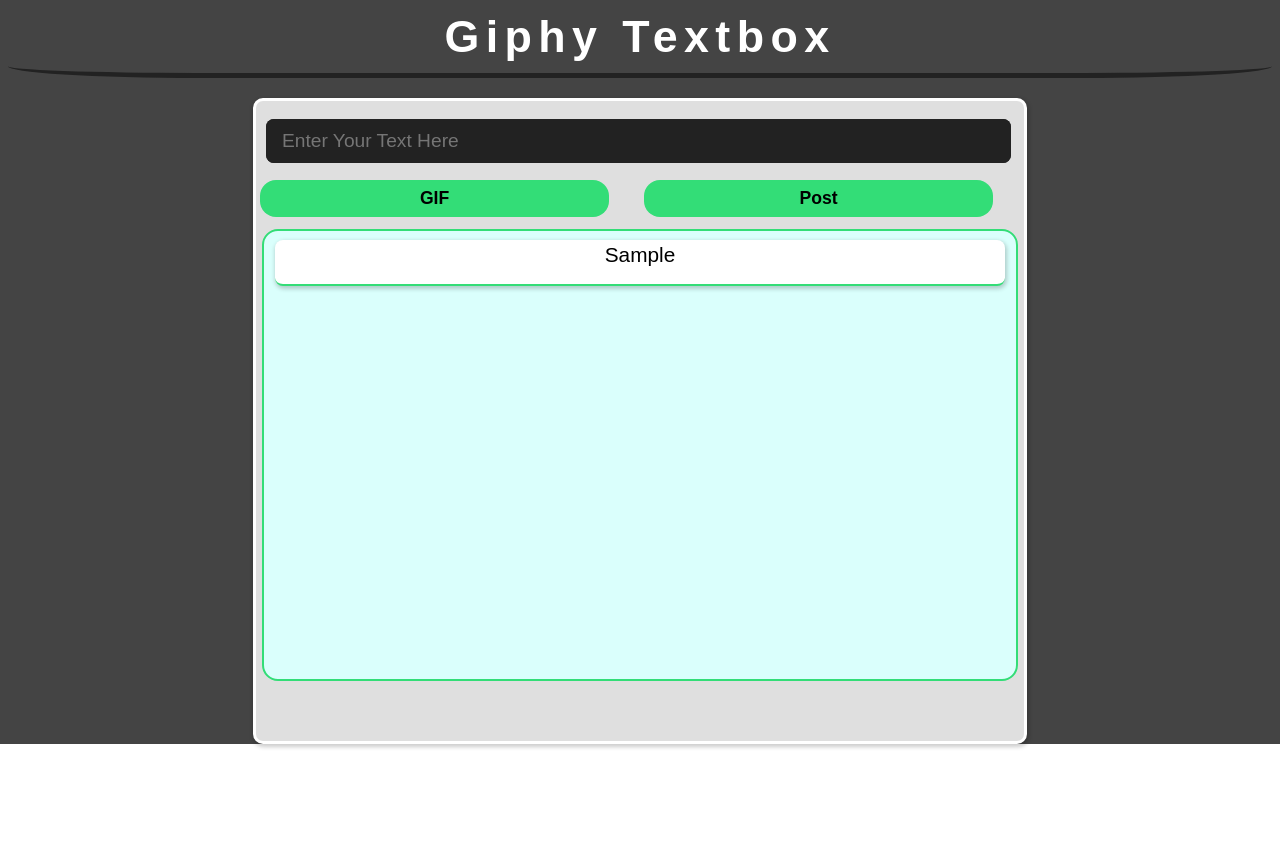
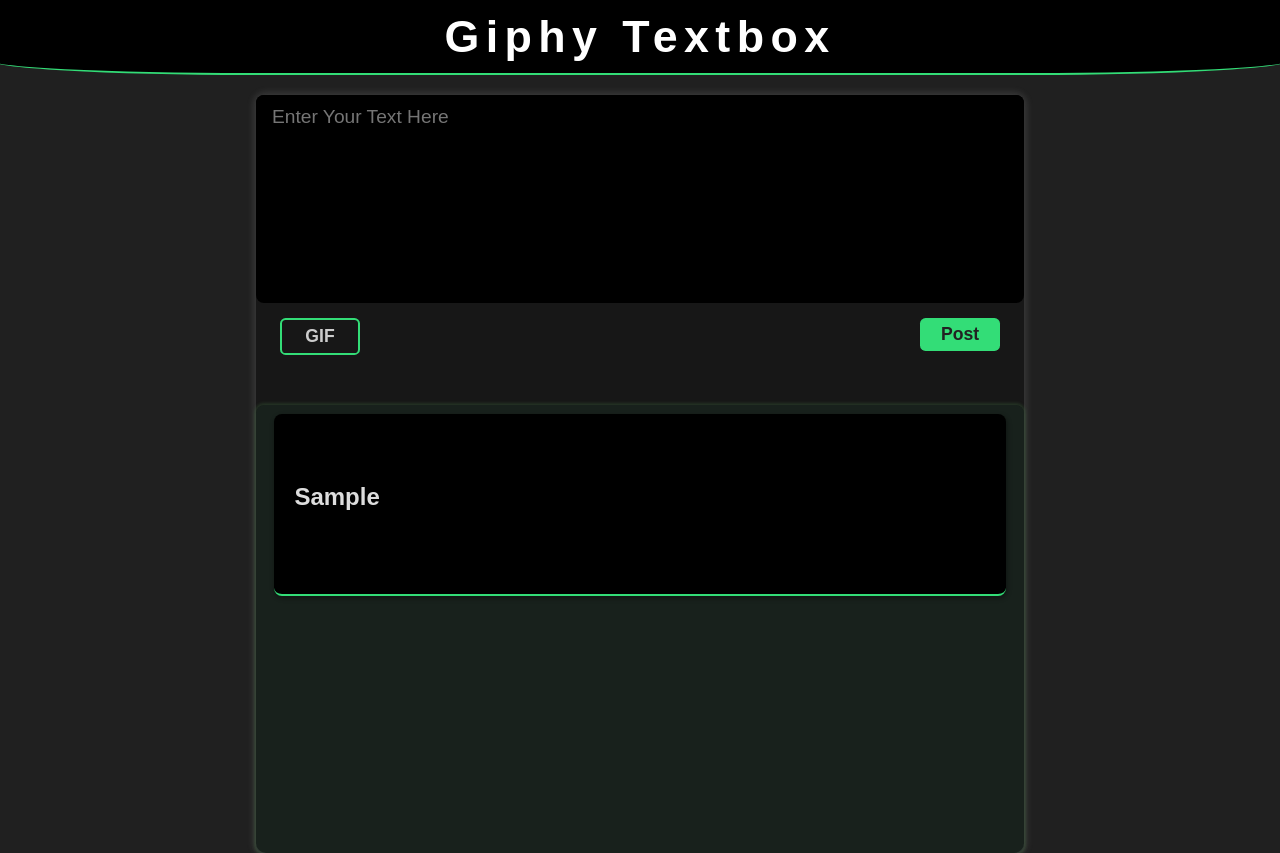
Before and after one commit to sk-roy98/codemancers-machine_coding, a React (Create React App) app: page / in a window 1280 px wide. Both pictures are taken after typing "Sample" into the empty fields and a click on the button "Post". Before the commit the page ends 800 px from the top, so only its background shows below. Built offline with nearby package versions, Linux system fonts and the light colour scheme.

Commit message:
before-loading

```diff
--- a/src/App.css
+++ b/src/App.css
@@ -5,38 +5,46 @@
 .App {
   font-family: sans-serif;
   text-align: center;
-  background-color: #444;
-  /* width: 100%; */
+  background-color: #202020;
+  width: 100%;
+  overflow: hidden;
   height: 100%;
   display: flex;
   flex-direction: column;
   align-items: center;
+
 }
+
 h1 {
   color: #fff;
+  background-color: #000;
   font-size: 2.8rem;
   letter-spacing: 0.4rem;
-  width: 97%;
-  border-bottom: 5px solid #222;
-  border-radius: 15%;
+  width: 100%;
+  border-bottom: 2px solid #3d7;
+  border-bottom-left-radius: 20%;
+  border-bottom-right-radius: 20%;
   padding: 0.7rem;
   margin-bottom: 1.2rem;
 }
 section {
   width: 60%;
   min-height: 80vh;
-  border: 3px solid #fff;
+  display: flex;
+  align-items: center;
+  flex-direction: column;
   border-radius: 10px;
-  background-color: #dfdfdf;
-  box-shadow: 1px 2px 4px 1px rgba(0, 0, 0, 0.2);
+  background-color: #171717;
+  box-shadow: 0px 0 6px 3px rgba(150, 150, 150, 0.2);
 }
 .inputBox {
   display: flex;
   flex-wrap: wrap;
-  margin: 18px 0 7px 10px;
-  width: 97%;
+  margin-bottom: 10px;
+  width: 100%;
+  min-height: 13rem;
   justify-content: center;
-  background-color: #222;
+  background-color: #000;
   border-radius: 0.5rem;
   /* align-items: center; */
 }
@@ -44,7 +52,7 @@
   padding: 0.8rem 1rem;
   width: 100%;
   height: 1.2rem;
-  background-color: #222;
+  background-color: #000;
   color: #ddd;
   border: none;
   border-radius: 0.5rem;
@@ -56,23 +64,57 @@
   outline: none;
   border-bottom: 3px solid #3d7;
 }
+.cross {
+  background-color:#3d7;
+  display: flex;
+  justify-content: center;
+  align-content: center;
+  width:20px;
+  height:20px;
+  padding:2px;
+  border-radius: 50%;
+  font-size: small;
+  position:absolute;
+  top:-13px;
+  right:-13px;
+  cursor: pointer;
+  color:#000
+}
 .buttonDiv {
   display: flex;
   width: 100%;
-  padding: 10px 0;
+  height:2rem;
+  padding: 10px 0 ;
+  justify-content: space-evenly;
   position: relative;
-  justify-content: space-between;
 }
-.buttonDiv button {
-  width: Calc(100% / 2.2);
-  padding: 0.5rem 0rem;
-  color: #000;
+.gifButton {
+  width:5rem;
+  padding: 0.4rem 0rem;
+  color: #ccc;
   font-size: 1.1rem;
   font-weight: bold;
   margin: 0 4px;
-  border-radius: 1rem;
+  border-radius: 0.35rem;
+  border: 2px solid #3d7;
+  background-color: transparent;
+  position: absolute;
+  left:20px;
+  top:5px;
+}
+.postButton {
+  width:5rem;
+  padding: 0.4rem 0rem;
+  color: #222;
+  font-size: 1.1rem;
+  font-weight: bold;
+  margin: 0 4px;
+  border-radius: 0.35rem;
   border: none;
   background-color: #3d7;
+  position: absolute;
+  right:20px;
+  top:5px;
 }
 .gifContainer {
   width: 335px;
@@ -87,7 +129,7 @@
   scrollbar-width: none;
   z-index: 1000;
   position: absolute;
-  left: 25px;
+  left: 12px;
   top: 52px;
 }
 .gifContainer::-webkit-scrollbar {
@@ -115,11 +157,12 @@
   display: flex;
   flex-direction: column;
   align-items: center;
+  width:100%;
   min-height: 28rem;
-  background-color: #dafffc;
-  border: 2px solid #3d7;
-  border-radius: 1rem;
-  margin: 2px 6px;
+  background-color: rgba(51, 221, 119, 0.048);
+  box-shadow: 0 0 3px 2px rgba(65, 117, 65, 0.3);
+  border-radius: 0.5rem;
+  margin-top: 40px;
   overflow: scroll;
   scrollbar-width: none;
 }
@@ -127,19 +170,26 @@
   display: none;
 }
 .outputItem {
-  width: 95%;
-  padding: 3px 8px;
+  width: 90%;
+  padding: 10px 20px;
   margin: 9px 4px;
-  min-height: 1.7rem;
+  min-height: 10rem;
   display: flex;
   flex-direction: column;
   align-items: center;
   justify-content: center;
-  font-size: 1.3rem;
-  background-color: #fff;
+  font-size: 1.5rem;
+  background-color: #000;
   border-radius: 0.5rem;
   border-bottom: 2.5px solid #3d7;
-  box-shadow: 1px 2px 4px 1px rgba(0, 0, 0, 0.2);
+  box-shadow: 1px 2px 4px 1px rgba(0, 0, 0, 0.3);
+}
+.outputText {
+  width:100%;
+  font-weight: bold;
+  color:#ddd;
+  display:flex;
+  justify-content: flex-start;
 }
 .gifOutput {
   margin: 7px;
--- a/src/App.js
+++ b/src/App.js
@@ -1,6 +1,7 @@
 import "./App.css";
 import { useEffect, useState } from "react";
 import Input from "./Component/Input";
+import Modal from "./Component/Modal";
 import List from "./Component/List";
 
 export default function App() {
@@ -38,8 +39,8 @@
           output={output}
           setOutput={setOutput}
           gif={gif}
+          setGif={setGif}
           gifSearch={gifSearch}
-          setGif={setGif}
           selectedGif={selectedGif}
           setSelectedGif={setSelectedGif}
           setModal={setModal}
--- a/src/Component/Input.js
+++ b/src/Component/Input.js
@@ -1,9 +1,8 @@
 import React from "react";
-import Modal from "./Modal";
+import Modal from './Modal'
 
 const Input = ({input, setInput, output, setOutput, gif, setGif, gifSearch, selectedGif, setSelectedGif, setModal, modal, setGifSearch}) => {
   const postHandler = () => {
-    if (input.length > 1) {
       setOutput((prev) =>
         prev.concat({
           id: output.length,
@@ -11,14 +10,13 @@
           gifs: selectedGif,
         })
       );
-    }
     setInput("");
     setSelectedGif([]);
     setGifSearch("");
     setModal(false);
   };
   return (
-    <div>
+    <div style={{width:"100%"}}>
       <div className="inputBox">
         <input
           className="inputField"
@@ -30,15 +28,16 @@
         {selectedGif &&
           selectedGif.map((item) => {
             return (
-              <div style={{ margin: "5px" }} key={item.id}>
+              <div style={{ margin: "9px", position:"relative" }} key={item.id}>
+                <div className="cross" onClick={()=>setSelectedGif((prev)=>prev.filter((gif)=>gif.id !== item.id))}>✖</div>
                 <img src={item.src} alt="oops!" />
               </div>
             );
           })}
       </div>
       <div className="buttonDiv">
-        <button onClick={() => setModal(!modal)}>GIF</button>
-        <button onClick={postHandler}>Post</button>
+        <button className="gifButton" onClick={() => setModal(!modal)}>GIF</button>
+        <button className="postButton" onClick={postHandler}>Post</button>
         <Modal
           setGifSearch={setGifSearch}
           setGif={setGif}
--- a/src/Component/List.js
+++ b/src/Component/List.js
@@ -1,12 +1,13 @@
 import React from "react";
 
 const List = ({output}) => {
+    console.log(output)
   return (
     <div className="outputBox">
       {output.map((item) => {
         return (
           <div className="outputItem">
-            {item.text}
+            <div className={"outputText"}>{item.text}</div>
             <div className={"gifOutput"}>
               {item.gifs.map((links) => {
                 return (
--- a/src/Component/Modal.js
+++ b/src/Component/Modal.js
@@ -6,7 +6,6 @@
     const giphyKey = "gBBiFL7DfuZzSEsL6fAxhusaYjN2N0P5";
     const giphyUrlSearch = `https://api.giphy.com/v1/gifs/search?api_key=${giphyKey}&limit=20&offset=0&q=${e.target.value}`;
     const giphyUrlTrending = `https://api.giphy.com/v1/gifs/trending?api_key=${giphyKey}&limit=20&offset=0`;
-
     // ? fetch(giphyUrlTrending)
     //     .then((res) => res.json())
     //     .then((result) => {
@@ -32,20 +31,18 @@
     <div>
       {modal && (
         <div className="gifContainer">
-          <input type="search" value={gifSearch} onChange={gifHandler} />
+          <input type="search" placeholder="Search GIF here" value={gifSearch} onChange={gifHandler} />
           {gif.map((item) => {
             return (
               <div className="gifBox">
                 <img
                   onClick={() => {
                     const id = selectedGif.length;
-                    let arr = [];
                     let obj = {
                       id: id,
                       src: item,
                     };
-                    arr.push(obj);
-                    setSelectedGif((prev) => prev.concat(arr));
+                    setSelectedGif((prev) => prev.concat(obj));
                     // console.log(selectedGif);
                   }}
                   className="gifs"
--- a/src/index.css
+++ b/src/index.css
@@ -6,6 +6,9 @@
   -webkit-font-smoothing: antialiased;
   -moz-osx-font-smoothing: grayscale;
 }
+body::-webkit-scrollbar{
+  display:none
+}
 
 code {
   font-family: source-code-pro, Menlo, Monaco, Consolas, 'Courier New',
```
